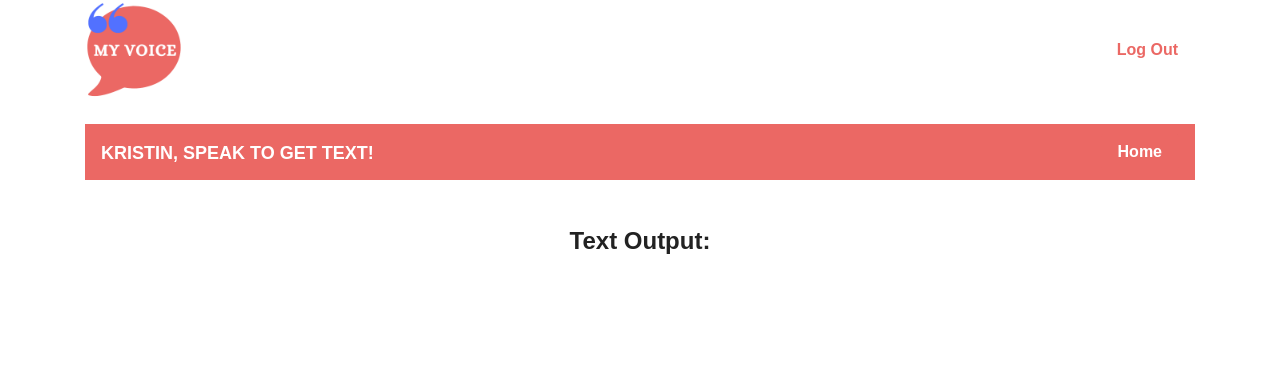
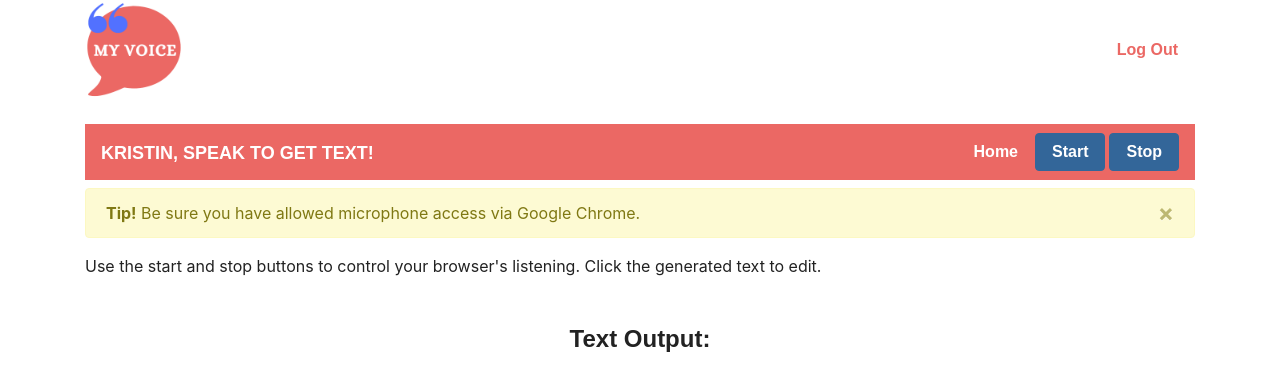
Before and after one commit to kristcar/Speech_Output, a Django app: template SpeechOutput/SpeechOutputApp/templates/speakToText.html in a window 1280 px wide. Shown: the top 391 px of the page. Run offline with Django 3.2, Linux system fonts and the light colour scheme; the template is opened without the code that fills it: values that come from a table or form of the project are taken from there, others are empty; data comes from the database, SQL or seed files in the repository; some libraries are stand-ins or nearby versions; some web fonts are replaced.

Commit message:
added alert tip in on speech to text

```diff
--- a/SpeechOutput/SpeechOutputApp/static/js/speechToText.js
+++ b/SpeechOutput/SpeechOutputApp/static/js/speechToText.js
@@ -6,7 +6,7 @@ recognition.interimResults = true;
 recognition.lang = "en-US";
 
 let p = document.createElement("p");
-const words = document.querySelector(".words");
+const words = document.querySelector(".speech_output");
 words.appendChild(p);
 
 recognition.addEventListener("result", (e) => {
@@ -27,3 +27,13 @@ recognition.addEventListener("result", (e) => {
 recognition.addEventListener("end", recognition.start);
 
 recognition.start();
+
+// $("#start").on("click", function (e) {
+//   recognition.start();
+// });
+
+// $("#stop").on("click", function (e) {
+//   recognition.stop();
+// });
+
+// $().alert("close");
--- a/SpeechOutput/SpeechOutputApp/templates/speakToText.html
+++ b/SpeechOutput/SpeechOutputApp/templates/speakToText.html
@@ -5,6 +5,7 @@
     <meta http-equiv="X-UA-Compatible" content="IE=edge" />
     <meta name="viewport" content="width=device-width, initial-scale=1.0" />
     <title>My Voice</title>
+    <script src="https://ajax.googleapis.com/ajax/libs/jquery/3.5.1/jquery.min.js"></script>
     <link
       rel="stylesheet"
       href="https://stackpath.bootstrapcdn.com/bootstrap/4.5.2/css/bootstrap.min.css"
@@ -37,17 +38,27 @@
           <a class="form-inline my-2 my-lg-0" href="/home">
             <button type="button" class="btn btn-primary">Home</button>
           </a>
+          <button id = "start" class = "btn btn-info mr-1">Start</button>
+          <button id = "stop" class = "btn btn-info">Stop</button>
         </div>
       </nav>
 
+      <div class="alert alert-warning alert-dismissible fade show mt-2" role="alert">
+        <strong>Tip!</strong> Be sure you have allowed microphone access via Google Chrome.
+        <button type="button" class="close" data-dismiss="alert" aria-label="Close">
+          <span aria-hidden="true">&times;</span>
+        </button>
+      </div>
+
+      <p>Use the start and stop buttons to control your browser's listening. Click the generated text to edit.</p>
       <h4 class="text-center mt-5">Text Output:</h4>
-      <!-- <p>Be sure to allow access to your microphone!</p>
-      <p>You can edit the text by clicking to add your cursor!</p> -->
 
 
-      <div class="words" contenteditable></div>
+      <div class="speech_output" contenteditable></div>
 
+      <script src="https://code.jquery.com/jquery-3.2.1.slim.min.js" integrity="sha384-KJ3o2DKtIkvYIK3UENzmM7KCkRr/rE9/Qpg6aAZGJwFDMVNA/GpGFF93hXpG5KkN" crossorigin="anonymous"></script>
+      <script src="https://cdnjs.cloudflare.com/ajax/libs/popper.js/1.12.9/umd/popper.min.js" integrity="sha384-ApNbgh9B+Y1QKtv3Rn7W3mgPxhU9K/ScQsAP7hUibX39j7fakFPskvXusvfa0b4Q" crossorigin="anonymous"></script>
+      <script src="https://maxcdn.bootstrapcdn.com/bootstrap/4.0.0/js/bootstrap.min.js" integrity="sha384-JZR6Spejh4U02d8jOt6vLEHfe/JQGiRRSQQxSfFWpi1MquVdAyjUar5+76PVCmYl" crossorigin="anonymous"></script>
   </body>
   <script src="{% static '/js/speechToText.js' %}"></script>
-  <script src="https://ajax.googleapis.com/ajax/libs/jquery/3.5.1/jquery.min.js"></script>
 </html>
```
